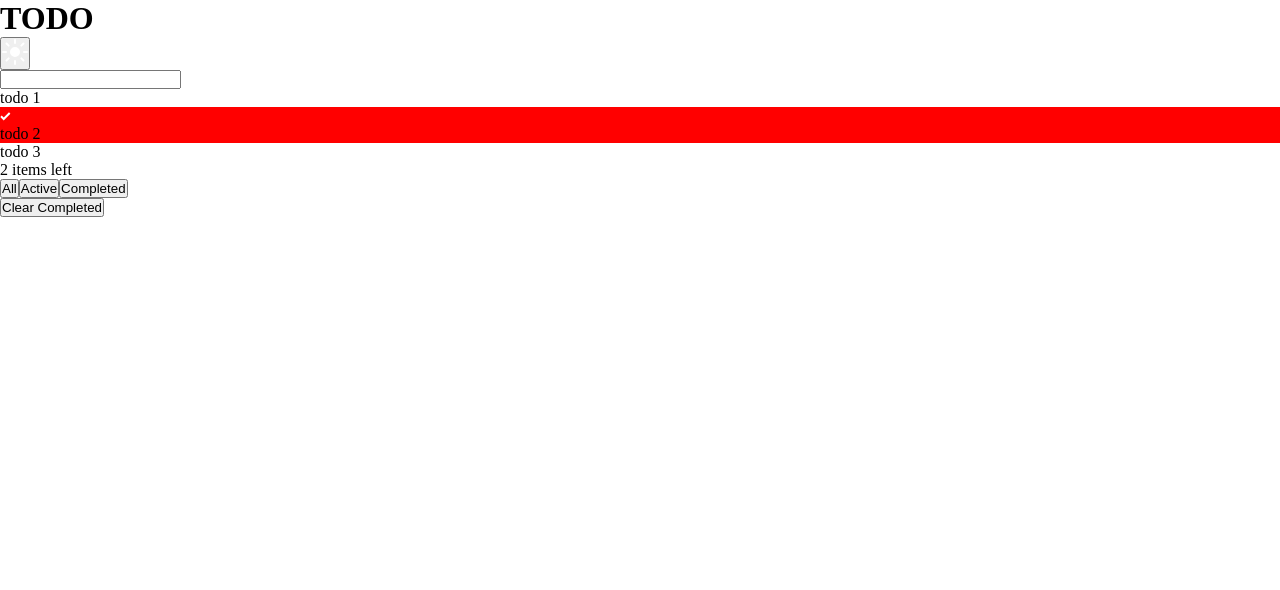
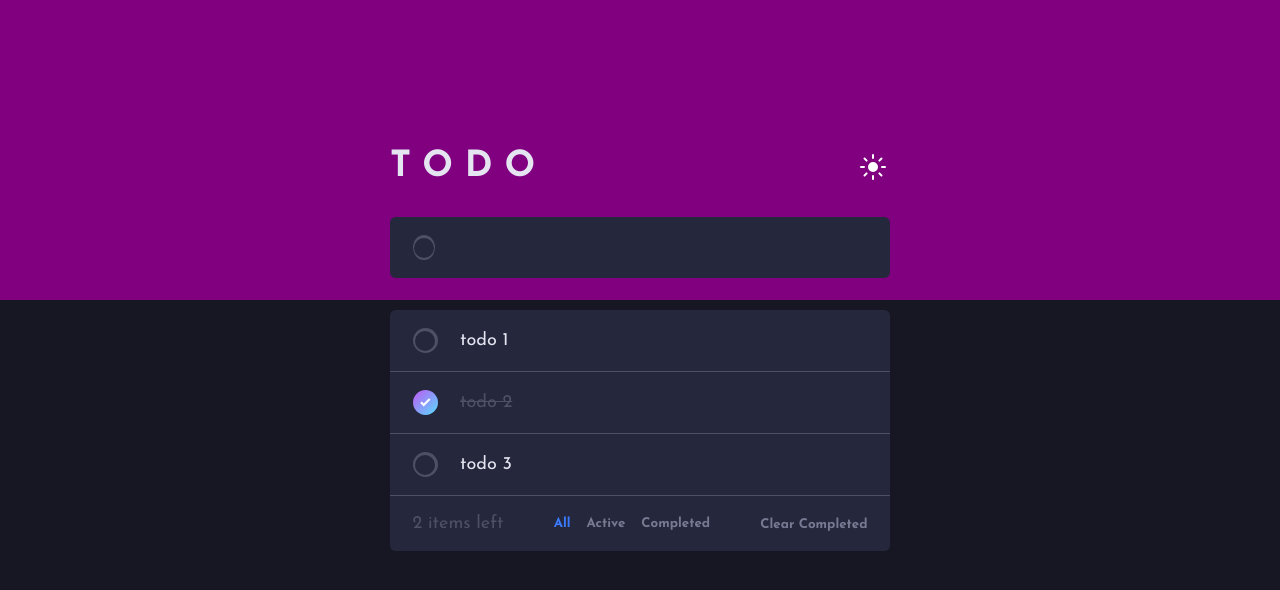
Before and after one commit to liquidwater0/todo-app, a React (Vite) app: page / in a window 1280 px wide. Shown: the top 590 px of the page. Built offline with nearby package versions, Linux system fonts and the light colour scheme.

Commit message:
do most styling

```diff
--- a/src/App.tsx
+++ b/src/App.tsx
@@ -9,7 +9,7 @@ import Attribution from './components/Attribution';
 
 /*
 	Fix toggling todo not working
-	style
+	fix off center circle
 */
 
 export type Todo = {
@@ -125,8 +125,13 @@ function App() {
 								/>
 							</button>
 						</div>
-						<div className="todo-item">
-							<input type="text" ref={inputRef}/>
+						<div className="add-todo-container todo-section">
+							<div className="status-circle"/>
+							<input
+								className="add-todo-input"
+								type="text"
+								ref={inputRef}
+							/>
 						</div>
 					</header>
 
@@ -144,18 +149,36 @@ function App() {
 						<div className='todo-filtering'>
 							<div className="todos-left">{ itemsLeft } items left</div>
 							<div className='todo-filters'>
-								<button type="button" onClick={() => setCurrentFilter("all")}>
+								<button
+									className={`filter-button ${currentFilter === "all" ? "active" : ""}`}
+									type="button"
+									onClick={() => setCurrentFilter("all")}
+								>
 									All
 								</button>
-								<button type="button" onClick={() => setCurrentFilter("active")}>
+								<button
+									className={`filter-button ${currentFilter === "active" ? "active" : ""}`}
+									type="button"
+									onClick={() => setCurrentFilter("active")}
+								>
 									Active
 								</button>
-								<button type="button" onClick={() => setCurrentFilter("completed")}>
+								<button
+									className={`filter-button ${currentFilter === "completed" ? "active" : ""}`}
+									type="button"
+									onClick={() => setCurrentFilter("completed")}
+								>
 									Completed
 								</button>
 							</div>
 							<div>
-								<button type="button" onClick={clearCompletedTodos}>Clear Completed</button>
+								<button
+									className="filter-button"
+									type="button"
+									onClick={clearCompletedTodos}
+								>
+									Clear Completed
+								</button>
 							</div>
 						</div>
 					</div>
--- a/src/components/TodoItem.tsx
+++ b/src/components/TodoItem.tsx
@@ -11,16 +11,15 @@ export default function TodoItem({ todo, toggleTodo }: TodoItemProps) {
 
     return (
         <li
+            className="todo-item todo-section"
             onClick={() => toggleTodo(id)}
             data-completed={completed}
         >
-            <div className="todo-item">
-                <div className={`todo-status ${completed ? "complete" : ""}`}>
-                    { completed && <img src={checkIcon} alt="check icon" /> }
-                </div>
+            <div className="status-circle">
+                { completed && <img src={checkIcon} alt="check icon" /> }
+            </div>
 
-                <p className='todo-item-label'>{ label }</p>
-            </div>
+            <p className='todo-item-label'>{ label }</p>
         </li>
     );
 }
--- a/src/scss/App.scss
+++ b/src/scss/App.scss
@@ -1,11 +1,68 @@
+@use "./todoForm.scss" as *;
+@import url('https://fonts.googleapis.com/css2?family=Josefin+Sans:wght@400;700&display=swap');
+
 *, *::before, *::after {
     box-sizing: border-box;
     margin: 0;
     padding: 0;
+    font-family: 'Josefin Sans', sans-serif;
 }
 
-[data-completed="true"] {
-    background-color: red;
+:root {
+    --color-primary: hsl(220, 98%, 61%);
+    --check-background-color: linear-gradient(-45deg, hsl(192, 100%, 67%), hsl(280, 87%, 65%));
+    --app-padding: 1em 1.25em;
+}
+
+html[data-theme="dark"] {
+    --theme-1: hsl(235, 21%, 11%);
+    --theme-2: hsl(235, 24%, 19%);
+    --theme-3: hsl(234, 39%, 85%);
+    --theme-4: hsl(236, 33%, 92%);
+    --theme-5: hsl(234, 11%, 52%);
+    --theme-6: hsl(233, 14%, 35%);
+}
+
+html[data-theme="light"] {
+    --theme-1: hsl(236, 33%, 92%);
+    --theme-2: hsl(0, 0%, 98%);
+    --theme-3: hsl(233, 11%, 84%);
+    --theme-4: hsl(233, 14%, 35%);
+    --theme-5: hsl(235, 19%, 35%);
+    --theme-6: hsl(236, 9%, 61%);
+}
+
+body {
+    font-size: 18px;
+    color: var(--theme-4);
+    overflow: hidden;
+}
+
+html, body, #root {
+    height: 100%;
+}
+
+button {
+    cursor: pointer;
+    outline: none;
+    border: none;
+}
+
+#root {
+    display: grid;
+    grid-template-rows: max-content auto;
+}
+
+.main-header {
+    background-color: purple;
+    height: 300px;
+}
+
+.main {
+    background-color: var(--theme-1);
+    display: flex;
+    justify-content: center;
+    align-items: center;
 }
 
 .attribution {
--- /dev/null
+++ b/src/scss/todoForm.scss
@@ -0,0 +1,134 @@
+.todo-form {
+    --status-circle-size: 25px;
+
+    width: 500px;
+    transform: translateY(-200px);
+
+    .todo-section {
+        display: flex;
+        align-items: center;
+        padding: var(--app-padding);
+
+        &:hover .status-circle {
+            background-image: var(--check-background-color);
+        }
+    }
+
+    .status-circle {
+        display: flex;
+        justify-content: center;
+        align-items: center;
+        position: relative;
+        width: var(--status-circle-size);
+        height: var(--status-circle-size);
+        border-radius: 100%;
+        margin-right: 1.25em;
+        background-color: var(--theme-6);
+
+        &::after {
+            content: "";
+            position: absolute;
+            width: calc(var(--status-circle-size) - 5px);
+            height: calc(var(--status-circle-size) - 5px);
+
+            background-color: var(--theme-2);
+            border-radius: 100%;
+        }
+    }
+
+    .todo-header {
+        h1 {
+            letter-spacing: 0.75rem;
+        }
+
+        .theme-changer-button {
+            display: flex;
+            justify-content: center;
+            align-items: center;
+            background-color: transparent;
+            width: 35px;
+            height: 35px;
+        }
+
+        .add-todo-container {
+            background-color: var(--theme-2);
+            margin: 2rem 0px;
+            border-radius: 0.35rem;
+
+            .add-todo-input {
+                width: 100%;
+                height: 100%;
+                background-color: transparent;
+                font-size: 18px;
+                color: var(--theme-4);
+                border: none;
+
+                &:focus {
+                    outline: none;
+                }
+            }
+        }
+
+        & > div:first-child {
+            display: flex;
+            justify-content: space-between;
+            align-items: center;
+        }
+    }
+
+    .todo-body {
+        background-color: var(--theme-2);
+        border-radius: 0.35rem;
+
+        .todo-list {
+            list-style: none;
+
+            .todo-item {
+                border-bottom: 1px solid var(--theme-6);
+                cursor: pointer;
+
+                &[data-completed="true"] {
+                    text-decoration: line-through;
+                    color: var(--theme-6);
+
+                    .status-circle {
+                        background-image: var(--check-background-color);
+
+                        &::after {
+                            display: none;
+                        }
+                    }
+                }
+            }
+        }
+    }
+
+    .todo-filtering {
+        display: flex;
+        justify-content: space-between;
+        padding: var(--app-padding);
+
+        .todos-left {
+            color: var(--theme-6);
+        }
+
+        .todo-filters {
+            display: flex;
+            gap: 1rem;
+        }
+
+        .filter-button {
+            background-color: transparent;
+            color: var(--theme-5);
+            font-weight: 700;
+
+            &.active {
+                color: var(--color-primary);
+            }
+
+            &:hover {
+                color: var(--theme-4);
+            }
+        }
+    }
+}
```
